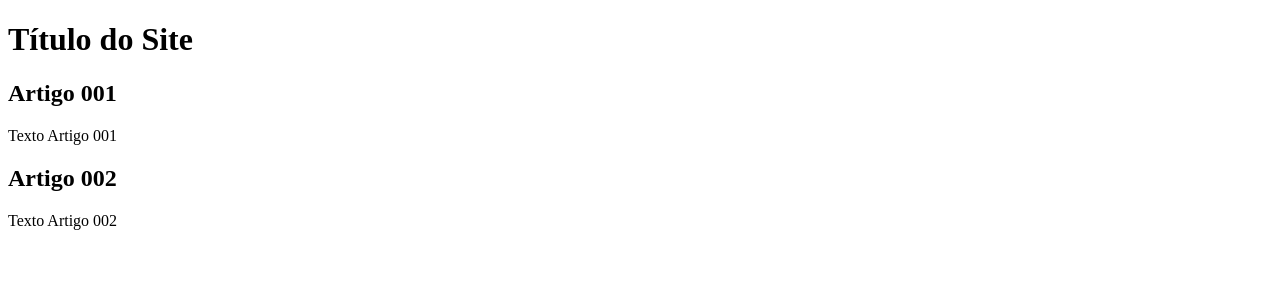
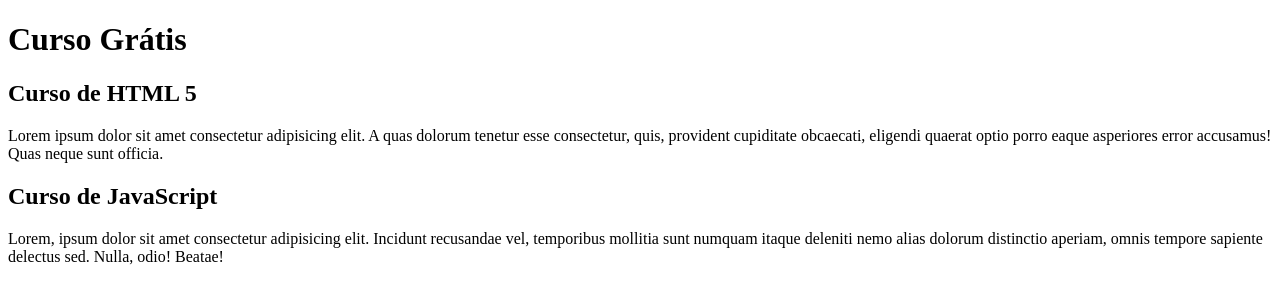
Before and after one commit to RafaelPAlves88/projeto-site, a plain HTML site: page index.html in a window 1280 px wide. Drawn offline with Linux system fonts and the light colour scheme.

Commit message:
Comecei a escrever o conteúdo

```diff
--- a/index.html
+++ b/index.html
@@ -8,15 +8,15 @@
 <body>
     <main>
         <header>
-            <h1>Título do Site</h1>
+            <h1>Curso Grátis</h1>
         </header>
         <article>
-            <h2>Artigo 001</h2>
-            <p>Texto Artigo 001</p>
+            <h2>Curso de HTML 5</h2>
+            <p>Lorem ipsum dolor sit amet consectetur adipisicing elit. A quas dolorum tenetur esse consectetur, quis, provident cupiditate obcaecati, eligendi quaerat optio porro eaque asperiores error accusamus! Quas neque sunt officia.</p>
         </article>
         <article>
-            <h2>Artigo 002</h2>
-            <p>Texto Artigo 002</p>
+            <h2>Curso de JavaScript</h2>
+            <p>Lorem, ipsum dolor sit amet consectetur adipisicing elit. Incidunt recusandae vel, temporibus mollitia sunt numquam itaque deleniti nemo alias dolorum distinctio aperiam, omnis tempore sapiente delectus sed. Nulla, odio! Beatae!</p>
         </article>
     </main>
 </body>
```
